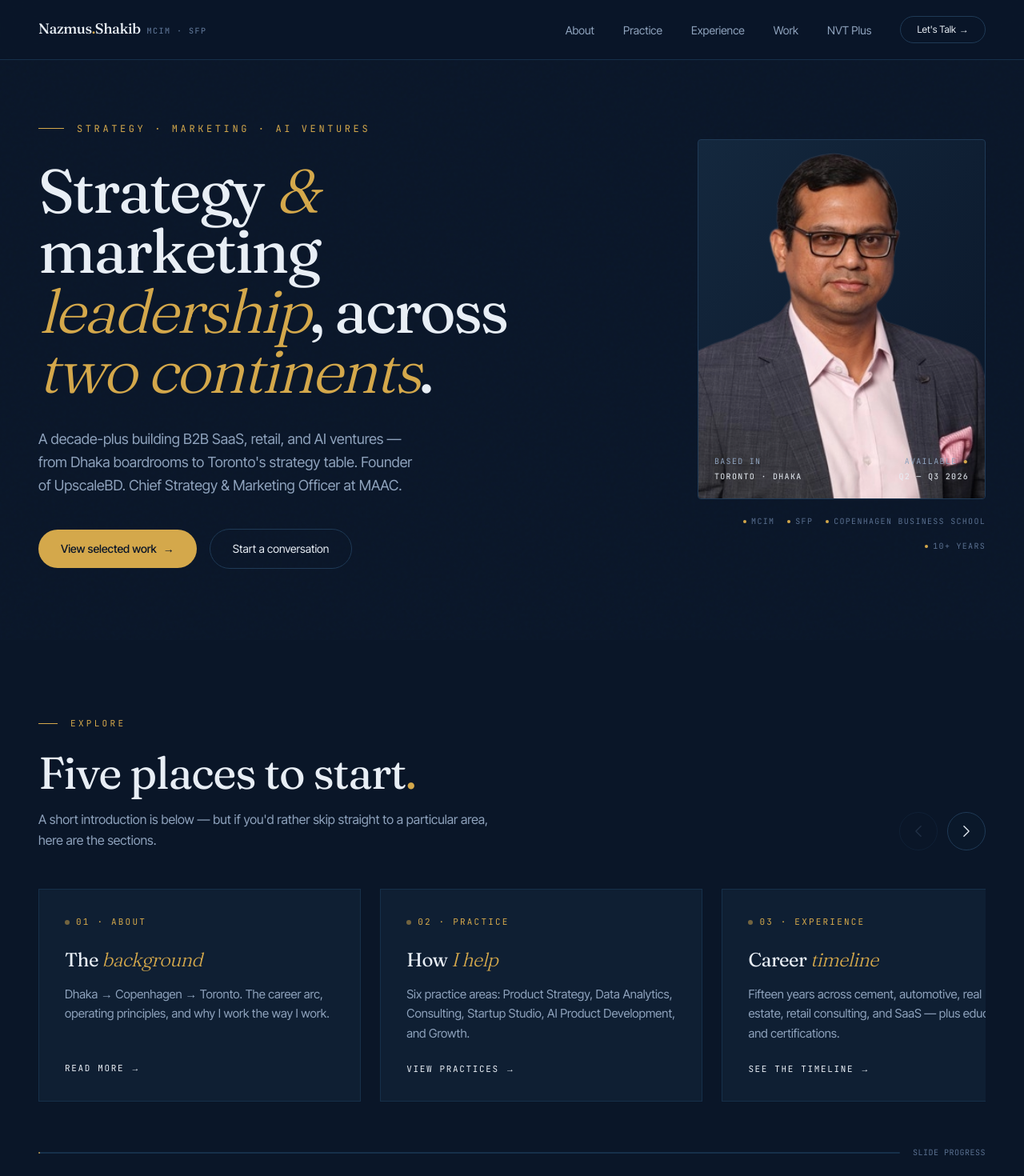
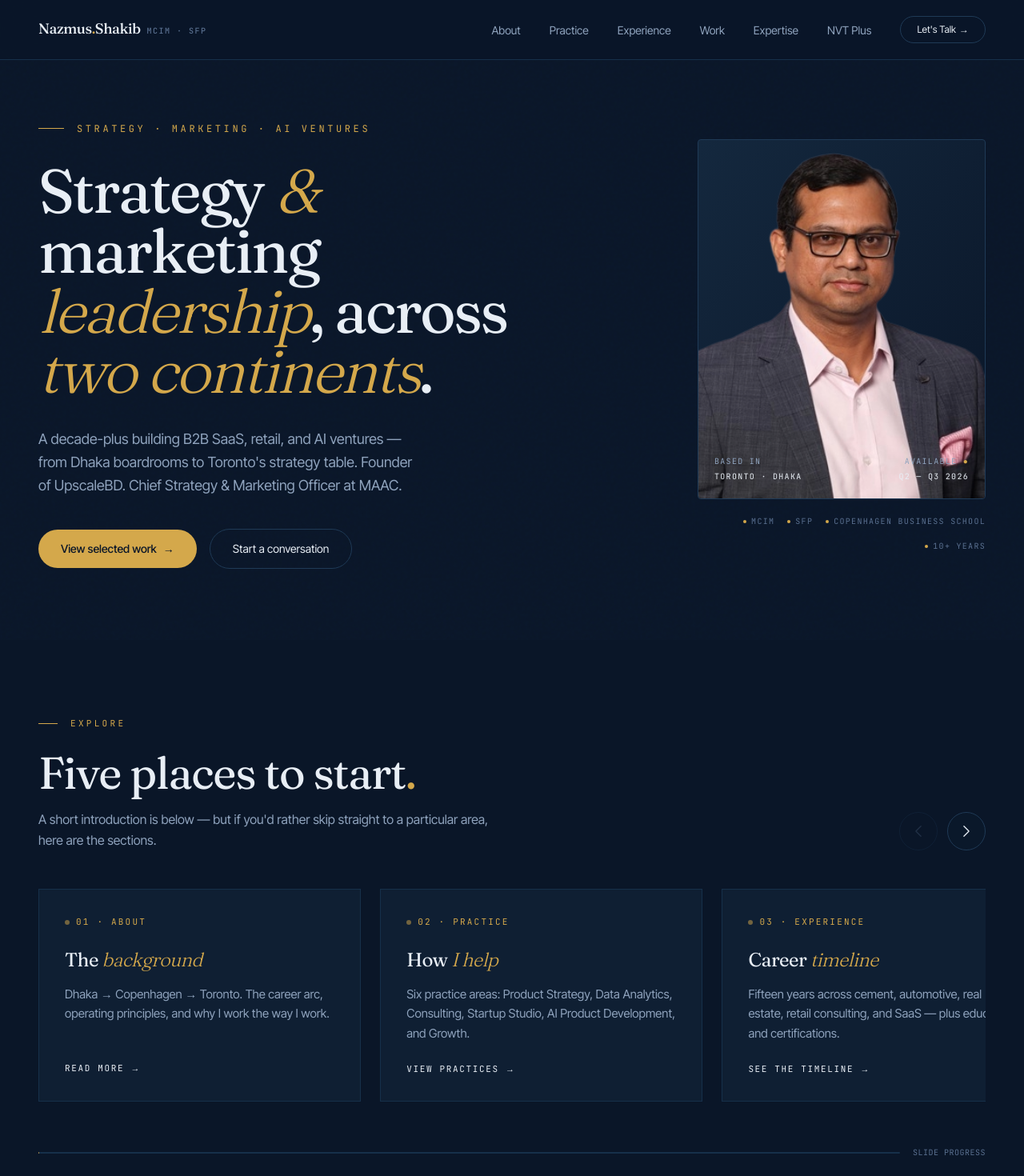
Before and after one commit to NorthPabnaTech/mnshakib-web, a Next.js app: page / in a window 1280 px wide. Shown: the top 1470 px of the page at 80% size. Built offline with nearby package versions, Linux system fonts and the light colour scheme.

Commit message:
big fixed

```diff
--- a/app/page.tsx
+++ b/app/page.tsx
@@ -6,6 +6,7 @@ import { ServicesGrid } from "@/components/sections/ServicesGrid";
 import { Timeline } from "@/components/sections/Timeline";
 import { Credentials } from "@/components/sections/Credentials";
 import { ProjectsList } from "@/components/sections/ProjectsList";
+import { ExpertiseGrid } from "@/components/sections/ExpertiseGrid";
 import { ProductsGrid } from "@/components/sections/ProductsGrid";
 import { ContactDetails } from "@/components/sections/ContactDetails";
 import { SectionHeader } from "@/components/ui/SectionHeader";
@@ -78,10 +79,24 @@ export default function HomePage() {
         <ProjectsList />
       </section>
 
+      {/* ── Expertise ── */}
+      <section id="expertise" className="scroll-section border-t border-line-soft">
+        <SectionHeader
+          eyebrow="05 · Expertise"
+          title={[
+            { type: "text", value: "Core areas of " },
+            { type: "ital", value: "expertise" },
+            { type: "text", value: "." },
+          ]}
+          subtitle="Areas where companies and pros trust."
+        />
+        <ExpertiseGrid />
+      </section>
+
       {/* ── Ventures ── */}
       <section id="ventures" className="scroll-section border-t border-line-soft">
         <SectionHeader
-          eyebrow="05 · Ventures & Products"
+          eyebrow="06 · Ventures & Products"
           title={[
             { type: "text", value: "The " },
             { type: "ital", value: "UpscaleBD" },
@@ -95,7 +110,7 @@ export default function HomePage() {
       {/* ── Contact ── */}
       <section id="contact" className="scroll-section border-t border-line-soft">
         <SectionHeader
-          eyebrow="06 · Get in Touch"
+          eyebrow="07 · Get in Touch"
           title={[
             { type: "text", value: "Have a " },
             { type: "ital", value: "hard problem" },
--- a/components/nav/SiteNav.tsx
+++ b/components/nav/SiteNav.tsx
@@ -8,6 +8,7 @@ const NAV_ITEMS = [
   { href: "#practice", label: "Practice" },
   { href: "#experience", label: "Experience" },
   { href: "#work", label: "Work" },
+  { href: "#expertise", label: "Expertise" },
   { href: "#ventures", label: "NVT Plus" },
 ];
 
@@ -31,6 +32,7 @@ export function SiteNav() {
       "practice",
       "experience",
       "work",
+      "expertise",
       "ventures",
       "contact",
     ];
--- /dev/null
+++ b/components/sections/ExpertiseGrid.tsx
@@ -0,0 +1,157 @@
+import { Container } from "@/components/ui/Container";
+import { expertiseItems } from "@/lib/content/expertise";
+
+function getIcon(iconType: string) {
+  switch (iconType) {
+    case "tmd":
+      return (
+        <svg
+          xmlns="http://www.w3.org/2000/svg"
+          fill="none"
+          viewBox="0 0 24 24"
+          strokeWidth={1.5}
+          stroke="currentColor"
+          className="w-8 h-8 text-accent"
+        >
+          <rect x="3" y="3" width="18" height="18" rx="4" />
+          <path
+            strokeLinecap="round"
+            strokeLinejoin="round"
+            d="M7 17l4-4 3 3 5-5"
+          />
+          <path strokeLinecap="round" strokeLinejoin="round" d="M15 8h4v4" />
+        </svg>
+      );
+    case "insights":
+      return (
+        <svg
+          xmlns="http://www.w3.org/2000/svg"
+          fill="none"
+          viewBox="0 0 24 24"
+          strokeWidth={1.5}
+          stroke="currentColor"
+          className="w-8 h-8 text-accent"
+        >
+          <path
+            strokeLinecap="round"
+            strokeLinejoin="round"
+            d="M2.25 18L9 11.25l4.306 4.307a11.95 11.95 0 015.814-5.519l2.74-1.22m0 0l-5.94-2.28m5.94 2.28l-2.28 5.941"
+          />
+        </svg>
+      );
+    case "sales":
+      return (
+        <svg
+          xmlns="http://www.w3.org/2000/svg"
+          fill="none"
+          viewBox="0 0 24 24"
+          strokeWidth={1.5}
+          stroke="currentColor"
+          className="w-8 h-8 text-accent"
+        >
+          <path
+            strokeLinecap="round"
+            strokeLinejoin="round"
+            d="M10.5 6a7.5 7.5 0 107.5 7.5h-7.5V6z"
+          />
+          <path
+            strokeLinecap="round"
+            strokeLinejoin="round"
+            d="M13.5 10.5H21a7.5 7.5 0 00-7.5-7.5v7.5z"
+          />
+        </svg>
+      );
+    case "data":
+      return (
+        <svg
+          xmlns="http://www.w3.org/2000/svg"
+          fill="none"
+          viewBox="0 0 24 24"
+          strokeWidth={1.5}
+          stroke="currentColor"
+          className="w-8 h-8 text-accent"
+        >
+          <path
+            strokeLinecap="round"
+            strokeLinejoin="round"
+            d="M3 13.125C3 12.504 3.504 12 4.125 12h2.25c.621 0 1.125.504 1.125 1.125v6.75C7.5 20.496 6.996 21 6.375 21h-2.25A1.125 1.125 0 013 19.875v-6.75zM9.75 8.625c0-.621.504-1.125 1.125-1.125h2.25c.621 0 1.125.504 1.125 1.125v11.25c0 .621-.504 1.125-1.125 1.125h-2.25a1.125 1.125 0 01-1.125-1.125V8.625zM16.5 4.125c0-.621.504-1.125 1.125-1.125h2.25C20.496 3 21 3.504 21 4.125v15.75c0 .621-.504 1.125-1.125 1.125h-2.25a1.125 1.125 0 01-1.125-1.125V4.125z"
+          />
+        </svg>
+      );
+    case "transformation":
+      return (
+        <svg
+          xmlns="http://www.w3.org/2000/svg"
+          fill="none"
+          viewBox="0 0 24 24"
+          strokeWidth={1.5}
+          stroke="currentColor"
+          className="w-8 h-8 text-accent"
+        >
+          <path
+            strokeLinecap="round"
+            strokeLinejoin="round"
+            d="M3.75 13.5l10.5-11.25L12 10.5h8.25L9.75 21.75 12 13.5H3.75z"
+          />
+        </svg>
+      );
+    case "tools":
+      return (
+        <svg
+          xmlns="http://www.w3.org/2000/svg"
+          fill="none"
+          viewBox="0 0 24 24"
+          strokeWidth={1.5}
+          stroke="currentColor"
+          className="w-8 h-8 text-accent"
+        >
+          <path
+            strokeLinecap="round"
+            strokeLinejoin="round"
+            d="M12 6.042A8.967 8.967 0 006 3.75c-1.052 0-2.062.18-3 .512v14.25A8.987 8.987 0 016 18c2.305 0 4.408.867 6 2.292m0-14.25a8.966 8.966 0 016-2.292c1.052 0 2.062.18 3 .512v14.25A8.987 8.987 0 0018 18a8.967 8.967 0 00-6 2.292m0-14.25v14.25"
+          />
+        </svg>
+      );
+    default:
+      return null;
+  }
+}
+
+export function ExpertiseGrid() {
+  return (
+    <section className="py-20">
+      <Container>
+        <div className="grid grid-cols-1 sm:grid-cols-2 lg:grid-cols-3 gap-6">
+          {expertiseItems.map((item) => (
+            <div
+              key={item.id}
+              className="group relative bg-bg-elev border border-line-soft hover:border-accent-soft hover:-translate-y-1 hover:bg-bg-elev2 transition-all duration-300 p-8 rounded-lg flex flex-col min-h-[220px]"
+            >
+              {/* Icon */}
+              <div className="mb-6 flex-shrink-0">{getIcon(item.icon)}</div>
+
+              <div>
+                {/* Title */}
+                <h3 className="font-serif font-normal text-2xl tracking-tight leading-tight mb-4 text-text group-hover:text-accent transition-colors duration-300">
+                  {item.title}
+                </h3>
+
+                {/* Items List */}
+                <div className="space-y-2 flex flex-col mt-auto">
+                  {item.items.map((subItem, index) => (
+                    <span
+                      key={index}
+                      className="text-sm text-text-mute leading-relaxed"
+                    >
+                      {subItem}
+                    </span>
+                  ))}
+                </div>
+              </div>
+            </div>
+          ))}
+        </div>
+      </Container>
+    </section>
+  );
+}
--- a/components/sections/TeaserGrid.tsx
+++ b/components/sections/TeaserGrid.tsx
@@ -51,7 +51,16 @@ const TEASERS: Teaser[] = [
     cta: "View work →",
   },
   {
-    num: "05 · Ventures",
+    num: "05 · Expertise",
+    href: "#expertise",
+    title: "Core areas of ",
+    italic: "expertise",
+    description:
+      "Strategic focus areas across trade marketing, analytics, sales management, transformation, and tools.",
+    cta: "View expertise →",
+  },
+  {
+    num: "06 · Ventures",
     href: "#ventures",
     title: "UpscaleBD ",
     italic: "product family",
@@ -60,7 +69,7 @@ const TEASERS: Teaser[] = [
     cta: "View ventures →",
   },
   {
-    num: "06 · Contact",
+    num: "07 · Contact",
     href: "#contact",
     title: "Get ",
     italic: "in touch",
--- /dev/null
+++ b/lib/content/expertise.ts
@@ -0,0 +1,67 @@
+import type { ExpertiseItem } from "@/lib/types";
+
+export const expertiseItems: ExpertiseItem[] = [
+  {
+    id: "tmd-strategy",
+    title: "TM&D Strategy",
+    icon: "tmd",
+    items: [
+      "Trade marketing solutions",
+      "RTM strategy and applications",
+      "Loyalty mapping"
+    ]
+  },
+  {
+    id: "marketing-insights",
+    title: "Marketing Insights",
+    icon: "insights",
+    items: [
+      "Brand positioning",
+      "U&A audit and Brand perception indexing",
+      "Brand launch and GTM"
+    ]
+  },
+  {
+    id: "sales-management",
+    title: "Sales Management",
+    icon: "sales",
+    items: [
+      "The art of Sales",
+      "Advanced B2B Sales process",
+      "Sales Management Institute",
+      "Certifications"
+    ]
+  },
+  {
+    id: "data-analytics",
+    title: "Data Analytics & decision Matrix",
+    icon: "data",
+    items: [
+      "Data hub for Retails, consumers and activations",
+      "Start-up support cell",
+      "Data driven marketing",
+      "Digital Mileage"
+    ]
+  },
+  {
+    id: "road-transformation",
+    title: "Road to transformation",
+    icon: "transformation",
+    items: [
+      "Professional Excellence training",
+      "Management consulting",
+      "Operational Road map",
+      "Black Belt ™",
+      "E-square ™"
+    ]
+  },
+  {
+    id: "tools-techniques",
+    title: "Tools and techniques",
+    icon: "tools",
+    items: [
+      "Apps and web-based solutions",
+      "ED tech platforms"
+    ]
+  }
+];
```
Also changed, not shown: lib/content/site.ts (+6 -11 lines), lib/types.ts (+7 -0 lines), 2 other files (tests, documents, lock files or other folders).
